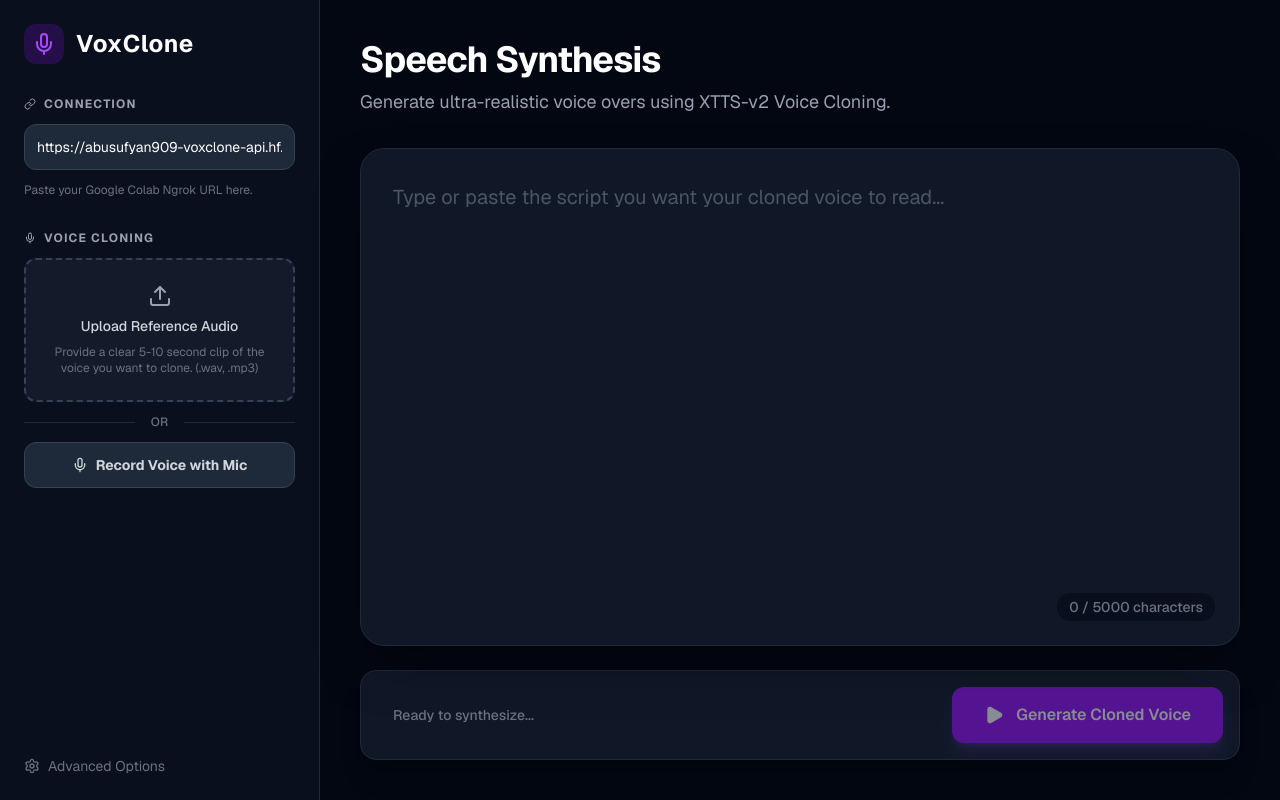
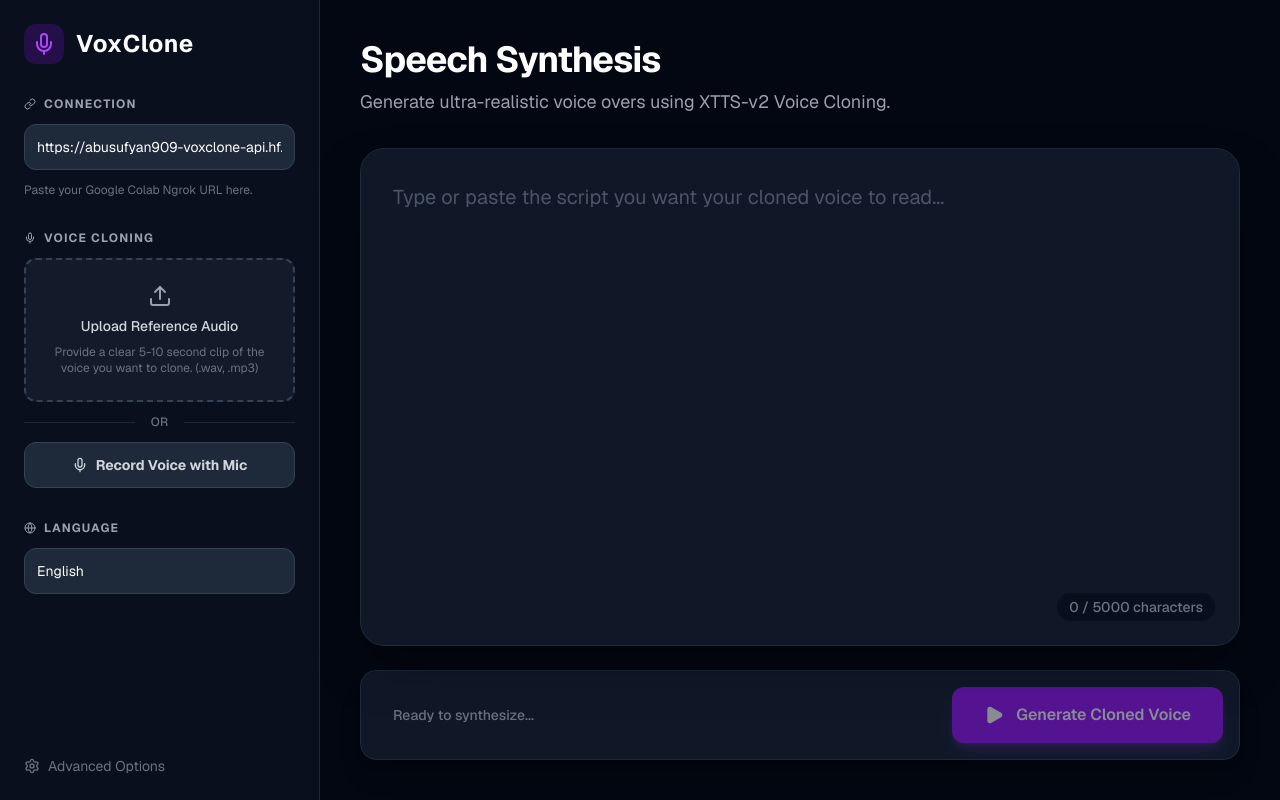
Before and after one commit to qurnahub-code/voxclone, a Next.js app: page / in a window 1280 px wide. Built offline with nearby package versions, Linux system fonts and the light colour scheme.

Commit message:
Update UI: Add multi-language selector and Urdu support via Hindi script conversion API

```diff
--- a/src/app/page.tsx
+++ b/src/app/page.tsx
@@ -2,7 +2,7 @@
 
 import { useState, useRef, useEffect } from 'react';
 import axios from 'axios';
-import { Play, Loader2, Download, Mic, Settings, Link as LinkIcon, Upload } from 'lucide-react';
+import { Play, Loader2, Download, Mic, Settings, Link as LinkIcon, Upload, Globe } from 'lucide-react';
 
 export default function Home() {
   const [text, setText] = useState('');
@@ -13,6 +13,7 @@
   const [error, setError] = useState<string | null>(null);
   const [elapsed, setElapsed] = useState(0);
   const [isRecording, setIsRecording] = useState(false);
+  const [language, setLanguage] = useState('en');
   const fileInputRef = useRef<HTMLInputElement>(null);
   const mediaRecorderRef = useRef<MediaRecorder | null>(null);
   const audioChunksRef = useRef<Blob[]>([]);
@@ -78,6 +79,7 @@
     try {
       const formData = new FormData();
       formData.append('text', text);
+      formData.append('language', language);
       formData.append('audio_file', audioFile);
 
       // We remove trailing slashes from the backend URL if present
@@ -172,6 +174,36 @@
           />
         </div>
 
+        <div className="flex flex-col gap-3">
+          <label className="text-xs text-gray-400 font-bold uppercase tracking-widest flex items-center gap-2">
+            <Globe className="w-3 h-3" /> Language
+          </label>
+          <select
+            value={language}
+            onChange={(e) => setLanguage(e.target.value)}
+            className="bg-gray-800 border border-gray-700 rounded-xl p-3 text-sm text-white focus:ring-2 focus:ring-purple-500 outline-none transition-all appearance-none cursor-pointer"
+          >
+            <option value="en">English</option>
+            <option value="ur">Urdu</option>
+            <option value="hi">Hindi</option>
+            <option value="ar">Arabic</option>
+            <option value="es">Spanish</option>
+            <option value="fr">French</option>
+            <option value="de">German</option>
+            <option value="it">Italian</option>
+            <option value="pt">Portuguese</option>
+            <option value="pl">Polish</option>
+            <option value="tr">Turkish</option>
+            <option value="ru">Russian</option>
+            <option value="nl">Dutch</option>
+            <option value="cs">Czech</option>
+            <option value="zh-cn">Chinese</option>
+            <option value="ja">Japanese</option>
+            <option value="ko">Korean</option>
+            <option value="hu">Hungarian</option>
+          </select>
+        </div>
+
         <div className="mt-auto flex items-center gap-2 text-sm text-gray-500 hover:text-gray-300 cursor-pointer">
           <Settings className="w-4 h-4" />
           <span>Advanced Options</span>
```
